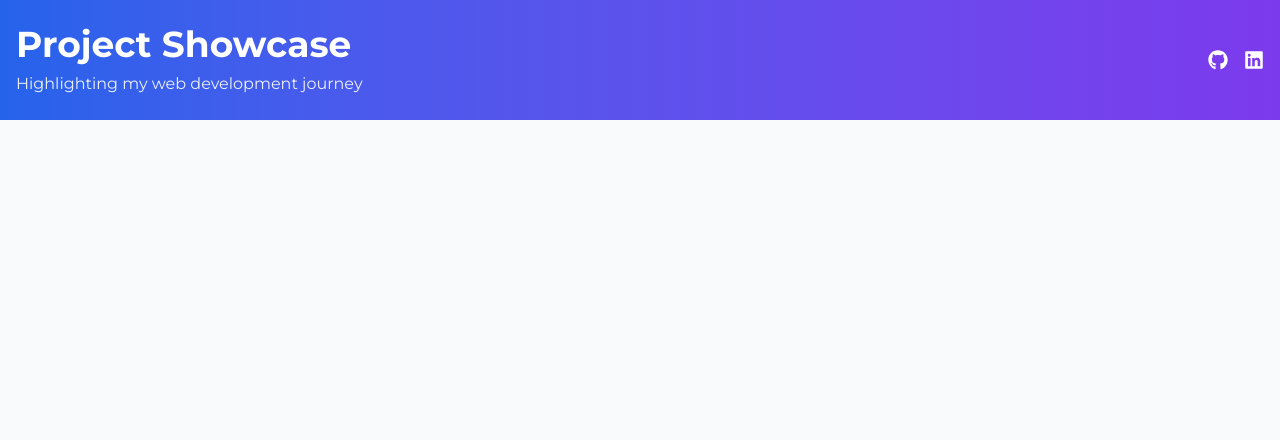
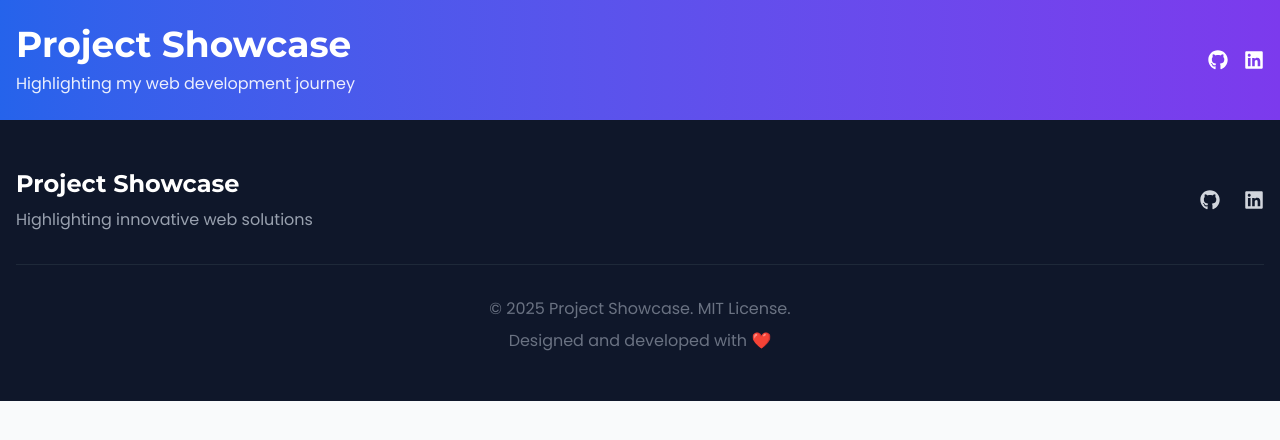
Before and after one commit to zolppy/projects, a Next.js app: page / in a window 1280 px wide. Shown: the top 440 px of the page. Built offline with nearby package versions, Linux system fonts and the light colour scheme.

Commit message:
feat: footer

```diff
--- /dev/null
+++ b/src/app/components/Footer/index.tsx
@@ -0,0 +1,43 @@
+import { FaGithub, FaLinkedin } from "react-icons/fa6";
+import { montserrat } from "@/utils/fonts";
+
+export function Footer() {
+  return (
+    <footer className="bg-[#0f172a] text-white py-12">
+      <div className="container mx-auto px-4">
+        <div className="flex flex-col md:flex-row justify-between items-center">
+          <div className="mb-6 md:mb-0">
+            <h3 className={`${montserrat.className} text-2xl font-bold`}>
+              Project Showcase
+            </h3>
+            <p className="mt-2 text-gray-400">
+              Highlighting innovative web solutions
+            </p>
+          </div>
+          <div className="flex space-x-6">
+            <a
+              href="https://github.com/zolppy"
+              target="_blank"
+              className="text-gray-300 hover:text-white transition-colors"
+            >
+              <FaGithub className="text-xl" />
+            </a>
+            <a
+              href="https://linkedin.com/in/zolppy"
+              target="_blank"
+              className="text-gray-300 hover:text-white transition-colors"
+            >
+              <FaLinkedin className="text-xl" />
+            </a>
+          </div>
+        </div>
+        <div className="border-t border-gray-800 mt-8 pt-8 text-center text-gray-500">
+          <p>© 2025 Project Showcase. MIT License.</p>
+          <p className="mt-2">Designed and developed with ❤️</p>
+        </div>
+      </div>
+    </footer>
+  );
+}
+
+Footer.displayName = "Footer";
--- a/src/app/components/Header/index.tsx
+++ b/src/app/components/Header/index.tsx
@@ -3,12 +3,12 @@ import { montserrat } from "@/utils/fonts";
 
 export function Header() {
   return (
-    <header
-      className={`${montserrat.className} bg-gradient-to-r from-[#2563eb] to-[#7c3aed] text-white py-6`}
-    >
+    <header className="bg-gradient-to-r from-[#2563eb] to-[#7c3aed] text-white py-6">
       <div className="container mx-auto px-4 flex flex-col md:flex-row justify-between items-center">
         <div className="mb-6 md:mb-0">
-          <h1 className="text-3xl md:text-4xl font-heading font-bold">
+          <h1
+            className={`${montserrat.className} text-3xl md:text-4xl font-bold`}
+          >
             Project Showcase
           </h1>
           <p className="mt-2 opacity-90">
--- a/src/app/page.tsx
+++ b/src/app/page.tsx
@@ -1,9 +1,12 @@
 import { Header } from "@/app/components/Header";
+import { Footer } from "@/app/components/Footer";
 
 export default function Home() {
   return (
     <>
       <Header />
+      <main></main>
+      <Footer />
     </>
   );
 }
```
